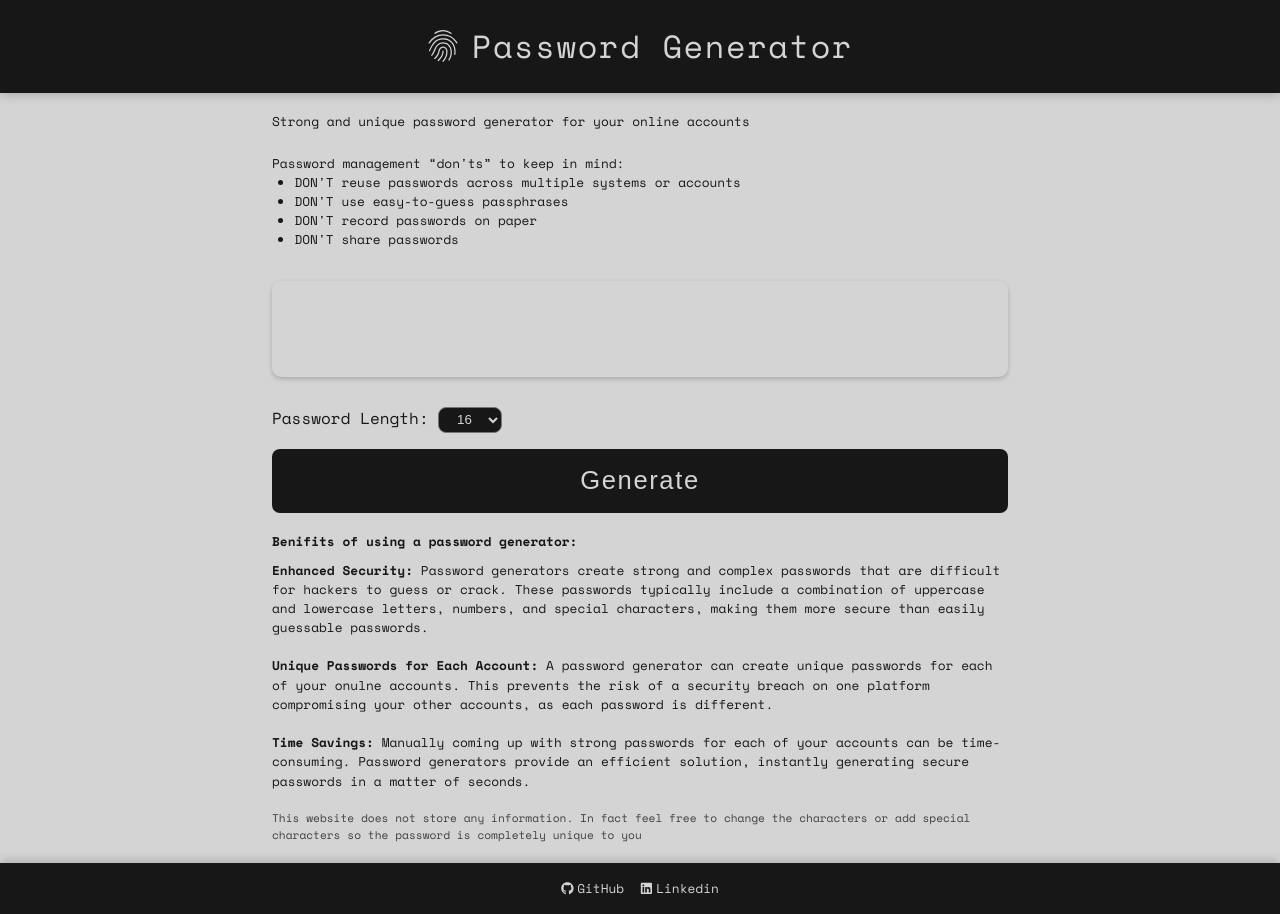
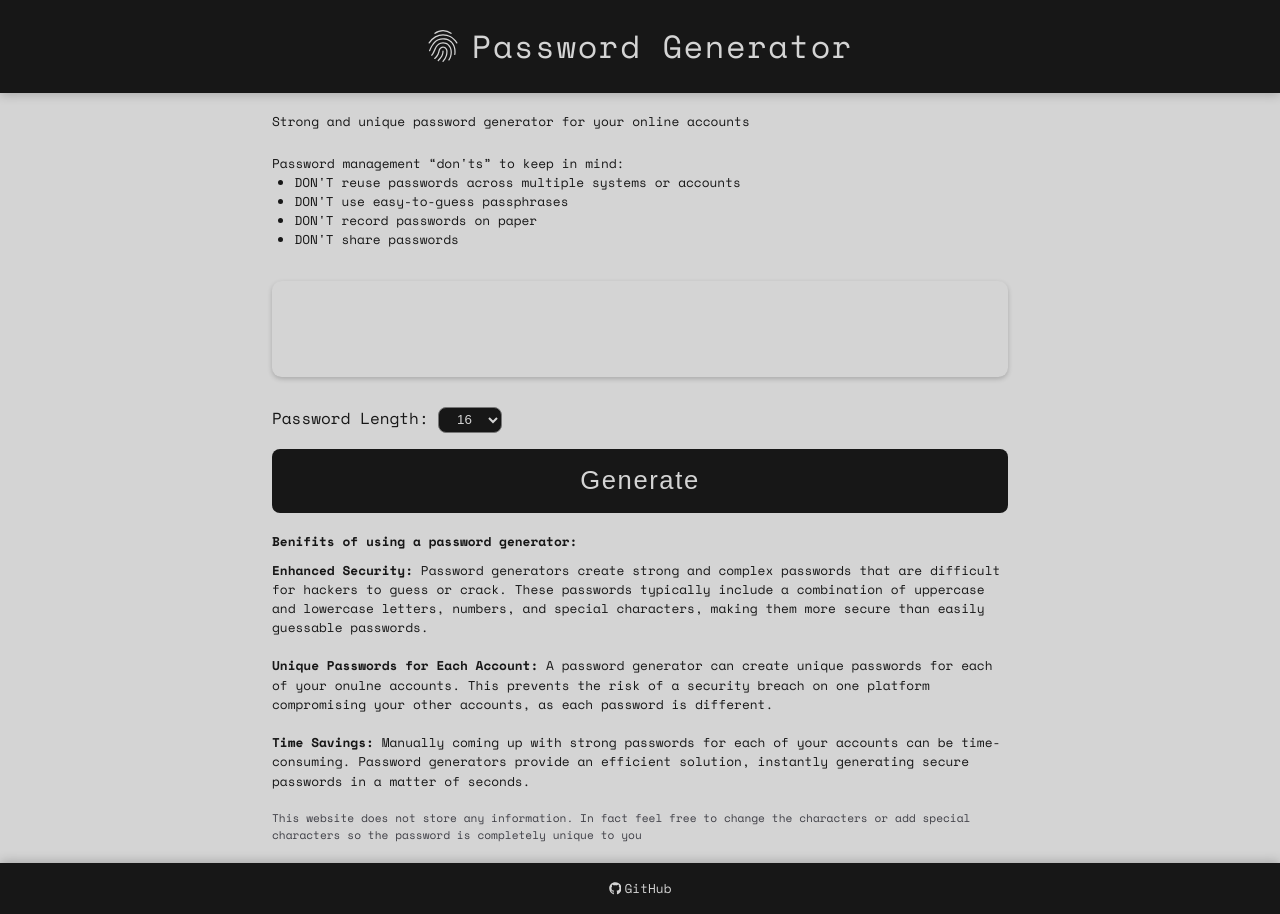
Before and after one commit to xumed001/password-generator, a React (Vite) app in the folder password-generator/: page / in a window 1280 px wide. Built offline with nearby package versions, Linux system fonts and the light colour scheme.

Commit message:
fixed footer link, minor CSS updates

```diff
--- a/password-generator/src/App.css
+++ b/password-generator/src/App.css
@@ -206,6 +206,10 @@ footer p {
   font-size: 0.8rem;
 }
 
+.github-link {
+  text-decoration: none;
+  color: #d4d4d4;
+}
 /* ---------------------------------------------------------------------- */
 
 @media (min-width: 768px) {
--- a/password-generator/src/components/Footer.jsx
+++ b/password-generator/src/components/Footer.jsx
@@ -1,17 +1,25 @@
 //
 //
 import { FaGithub } from "react-icons/fa";
-import { FaLinkedin } from "react-icons/fa";
+// import { FaLinkedin } from "react-icons/fa";
 
 function Footer() {
     return (
         <footer>
             <p>
-                <FaGithub />GitHub
+                <FaGithub />
+                <a
+                    className="github-link"
+                    href="https://github.com/xumed001/password-generator"
+                    target="_blank"
+                    rel="noreferrer"
+                >
+                GitHub
+                </a>
             </p>
-            <p>
+            {/* <p>
                 <FaLinkedin />Linkedin
-            </p>
+            </p> */}
         </footer>
     )
 }
```
